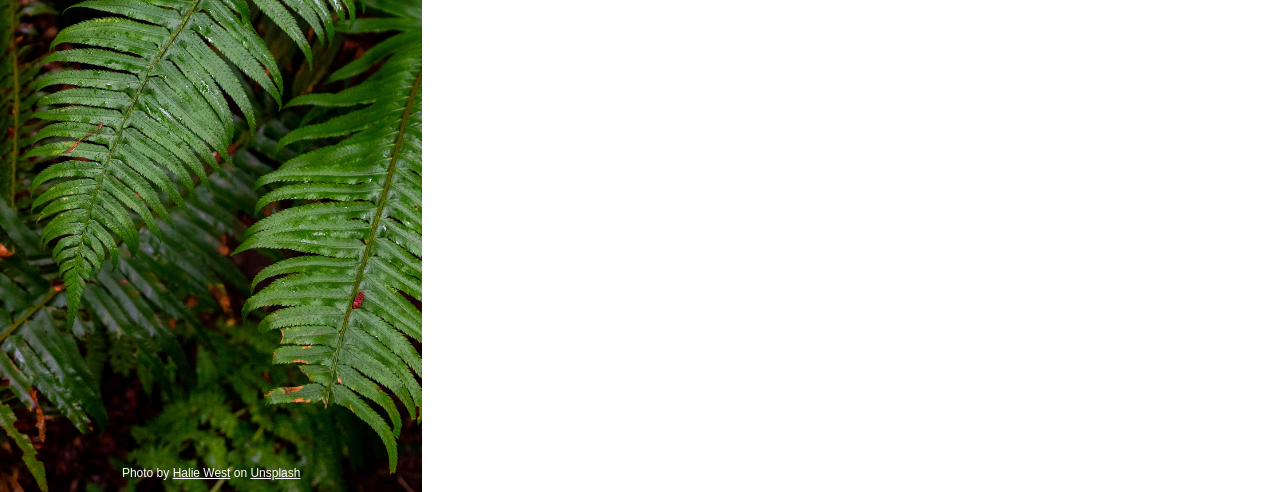
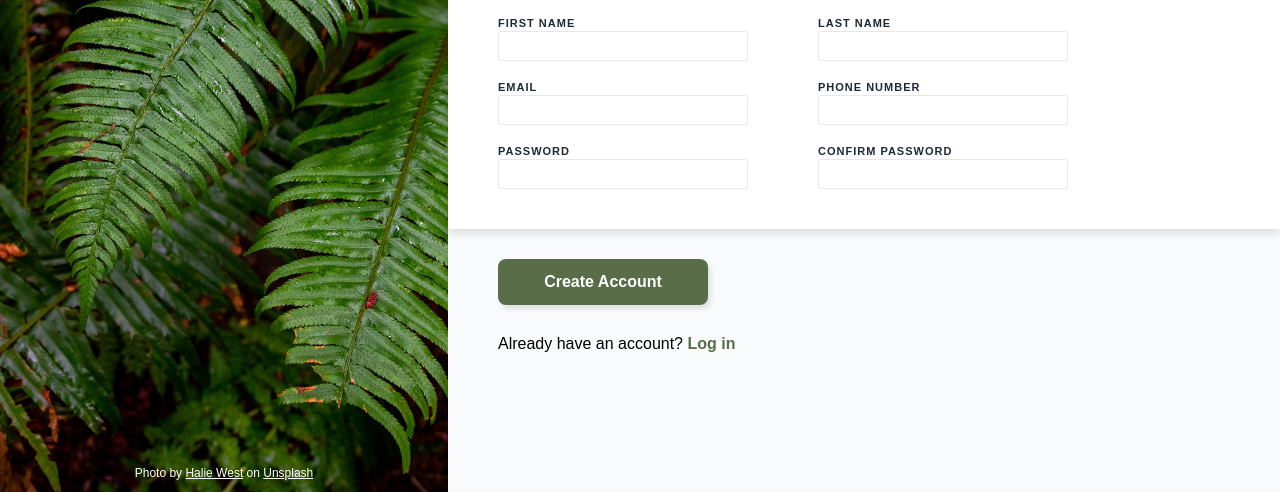
Before and after one commit to Daricio/sign-up-form, a plain HTML site: page index.html in a window 1280 px wide. Shown: the part 308-800 px from the top of the page. Drawn offline with Linux system fonts and the light colour scheme.

Commit message:
Add style to main section

```diff
--- a/index.html
+++ b/index.html
@@ -18,40 +18,44 @@
     <section class="main">
       <p>
         This is not a real online service! You know you need something like this
-        in your life to help you realize your deepest dreams. Sign up now to get started.
+        in your life to help you realize your deepest dreams. Sign up <em>now</em> to get started.
       </p>
-      <p>You know you want to.</p>
-      <form action="#">
+      <p>You <em>know</em> you want to.</p>
+      <form action="#" class="form">
+        <div class="white-container">
           <p>Let's do this!</p>
-        <div>
+          <div class="form-fields-container">
+            <div class="form-field">
               <label for="fname">First name</label>
               <input type="text" name="user_first_name" id="fname">
             </div>
-        <div>
+            <div class="form-field">
               <label for="lname">Last name</label>
               <input type="text" name="user_last_name" id="lname">
             </div>
-        <div>
+            <div class="form-field">
               <label for="email">Email</label>
               <input type="email" name="user_email" id="email">
             </div>
-        <div>
+            <div class="form-field">
               <label for="phone">Phone number</label>
               <input type="tel" name="user_phone" id="phone">
             </div>
-        <div>
+            <div class="form-field">
               <label for="password">Password</label>
               <input type="password" name="user_password" id="password">
             </div>
-        <div>
+            <div class="form-field">
               <label for="confirm-password">Confirm password</label>
               <input type="password" name="confirm_password" id="confirm-password">
             </div>
+          </div>
+        </div>
         <div>
-          <button type="submit">Create Account</button>
+          <button type="submit" class="submit-btn">Create Account</button>
         </div>
       </form>
-      <p>Already have an account? <a href="#">Log in</a></p>
+      <p class="log-in">Already have an account? <a href="#">Log in</a></p>
     </section>
   </body>
 </html>
--- a/style.css
+++ b/style.css
@@ -5,9 +5,19 @@
 
 :root {
   font-size: 62.5%;
-  --green-btn: #596D48;
-  --green-link: #596D48;
+  box-sizing: border-box;
+  --submit-btn: #596D48;
+  --log-in-link: #596D48;
   --input-border: #E5E7EB;
+  --main-background: #F9FAFB;
+  --form-controls-background: #FFF;
+  --form-font-color: rgb(31, 41, 55);
+  --input-focus: rgb(29, 78, 216);
+  --input-invalid: rgb(185, 28, 28);
+}
+
+*, ::before, ::after {
+  box-sizing: inherit;
 }
 
 body {
@@ -22,7 +32,7 @@ body {
 }
 
 .header {
-  width: 33vw;
+  width: 35vw;
   background-image: url(img/green-leaf-plant.jpg);
   background-position: center;
   background-size: cover;
@@ -31,6 +41,7 @@ body {
   display: flex;
   flex-direction: column;
   justify-content: space-between;
+  flex-shrink: 0;
 }
 
 .logo-container {
@@ -56,3 +67,88 @@ body {
 .header a {
   color: white;
 }
+
+.main {
+  display: flex;
+  flex-direction: column;
+  justify-content: center;
+  font-size: 2rem;
+  font-weight: bold;
+  padding: 5rem;
+  background-color: var(--main-background);
+  flex: auto;
+}
+
+.main > p {
+  max-width: 55ch;
+  margin: 0 0 1rem 0;
+}
+
+.main > p+p {
+  margin-top: 1rem;
+}
+
+.white-container {
+  margin: 3rem -5rem;
+  padding: 0 5rem 4rem 5rem;
+  background-color: var(--form-controls-background);
+  color: var(--form-font-color);
+  box-shadow: 0 5px 8px rgb(0, 0, 0, 0.1), 0 -1px 8px rgba(0, 0, 0, 0.01);
+  overflow: hidden;
+}
+
+.form-fields-container {
+  display: flex;
+  flex-wrap: wrap;
+  column-gap: 7rem;
+  row-gap: 2rem;
+}
+
+.form-field {
+  flex: none;
+  display: flex;
+  flex-direction: column;
+  width: 250px;
+  font-size: 1.4rem
+}
+
+.form-field label {
+  letter-spacing: 1px;
+  font-size: 1.1rem;
+  text-transform: uppercase;
+  margin-bottom: 0.2rem;
+}
+
+.form-field input {
+  font-family: inherit;
+  font-size: 100%;
+  padding: 0.6rem 1rem;
+  width: 100%;
+  border: 1px solid var(--input-border);
+  border-radius: 3px;
+}
+
+.submit-btn {
+  font-size: 1.6rem;
+  font-weight: bold;
+  padding: 1.4rem;
+  width: 210px;
+  background-color: var(--submit-btn);
+  border: none;
+  border-radius: 8px;
+  color: white;
+  box-shadow: 3px 4px 5px rgba(0, 0, 0, 0.1);
+  cursor: pointer;
+}
+
+p.log-in {
+  font-size: 1.6rem;
+  font-weight: normal;
+  margin: 3rem 0;
+}
+
+.log-in a {
+  text-decoration: none;
+  color: var(--log-in-link);
+  font-weight: bold;
+}
```
Lines whose indentation alone changed are shown as unchanged.
